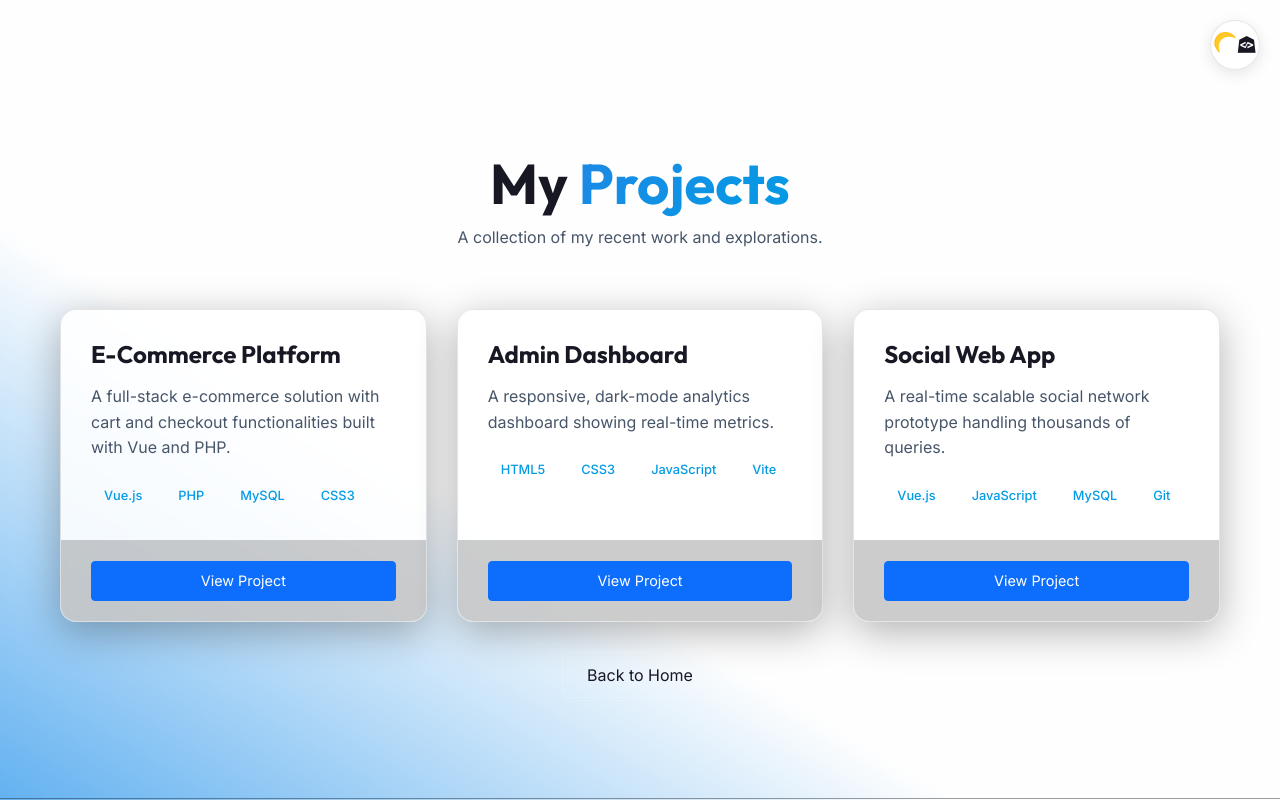
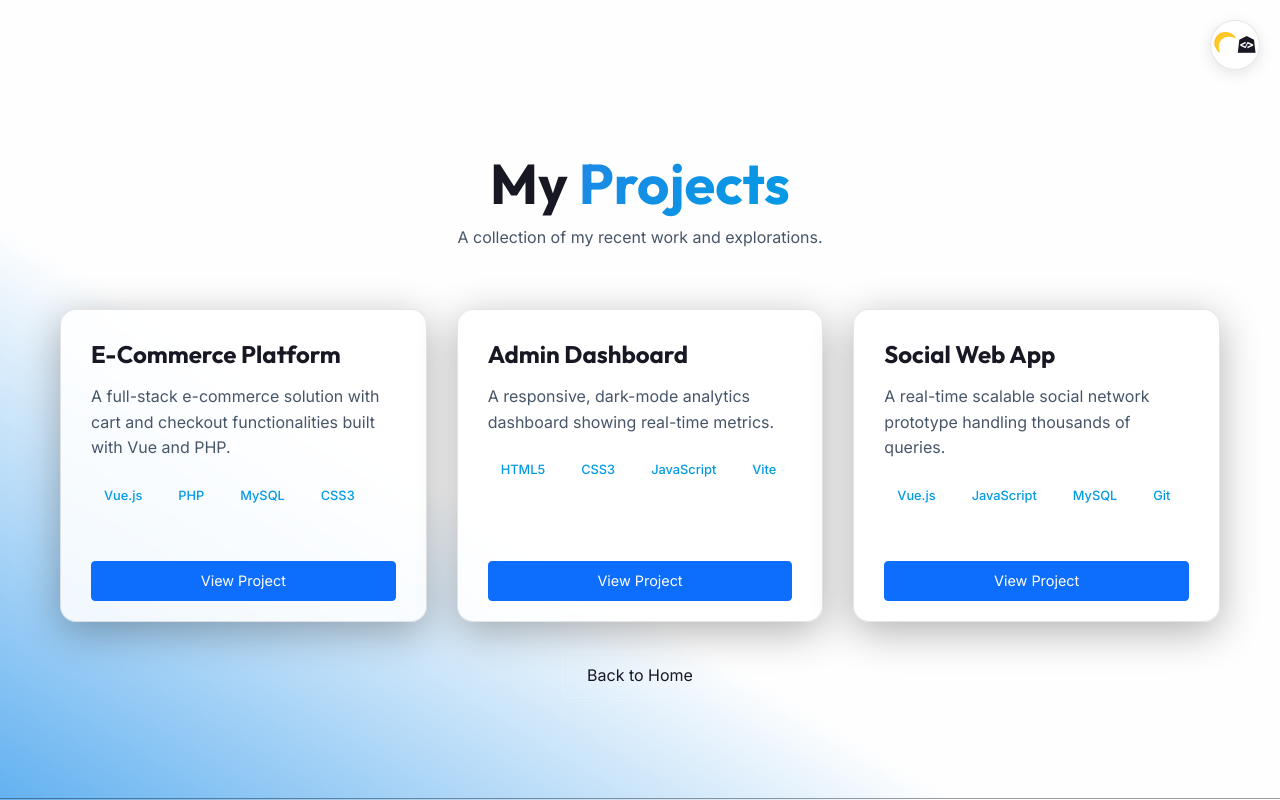
Before and after one commit to micheledimassimo/portfolio-test, a Vue app: page /projects in a window 1280 px wide. Shown: the top 800 px of the page. Built offline with nearby package versions, Linux system fonts and the light colour scheme.

Commit message:
style: update hero layout, enhance project card hover effects, and add social media links to footer

```diff
--- a/src/components/AppFooter.vue
+++ b/src/components/AppFooter.vue
@@ -18,9 +18,9 @@ export default {
       </div>
 
       <div class="footer-socials">
-        <a href="#" class="social-link" title="GitHub"><i class="fa-brands fa-github"></i></a>
-        <a href="#" class="social-link" title="LinkedIn"><i class="fa-brands fa-linkedin-in"></i></a>
-        <a href="#" class="social-link" title="Instagram"><i class="fa-brands fa-instagram"></i></a>
+        <a href="https://github.com/micheledimassimo" class="social-link" title="GitHub"><i class="fa-brands fa-github"></i></a>
+        <a href="https://www.linkedin.com/in/micheledimassimo" class="social-link" title="LinkedIn"><i class="fa-brands fa-linkedin-in"></i></a>
+        <a href="https://www.instagram.com/devbymichele" class="social-link" title="Instagram"><i class="fa-brands fa-instagram"></i></a>
       </div>
     </div>
 
--- a/src/components/HeroSection.vue
+++ b/src/components/HeroSection.vue
@@ -37,6 +37,7 @@ export default {
   position: relative;
   overflow: hidden;
   padding-top: 150px;
+  padding-bottom: 50px;
 }
 
 .hero-content {
@@ -148,8 +149,15 @@ export default {
 
 @media (max-width: 992px) {
   .hero-content {
-    flex-direction: column-reverse;
+    flex-direction: column;
     text-align: center;
+
+  }
+
+  .hero-image-wrapper {
+    order: -1;
+    width: 100%;
+    margin-bottom: 20px;
   }
 
   .hero-text {
--- a/src/pages/ProjectsPage.vue
+++ b/src/pages/ProjectsPage.vue
@@ -103,10 +103,12 @@ export default {
   flex-direction: column;
   height: 100%;
   overflow: hidden;
+  transition: all 0.3s ease;
 
   &:hover {
     transform: translateY(-10px);
-    border-color: rgba(255, 255, 255, 0.15);
+    border-color: rgba(35, 146, 235, 0.5);
+    box-shadow: 0 10px 30px rgba(35, 146, 235, 0.2);
   }
 }
 
@@ -145,8 +147,8 @@ export default {
 
 .project-footer {
   padding: 20px 30px;
-  background: rgba(0, 0, 0, 0.2);
-  border-top: 1px solid rgba(255, 255, 255, 0.05);
+  background: transparent;
+  border-top: 1px solid rgba(255, 255, 255, 0.08);
 }
 
 .btn-outline {
```
